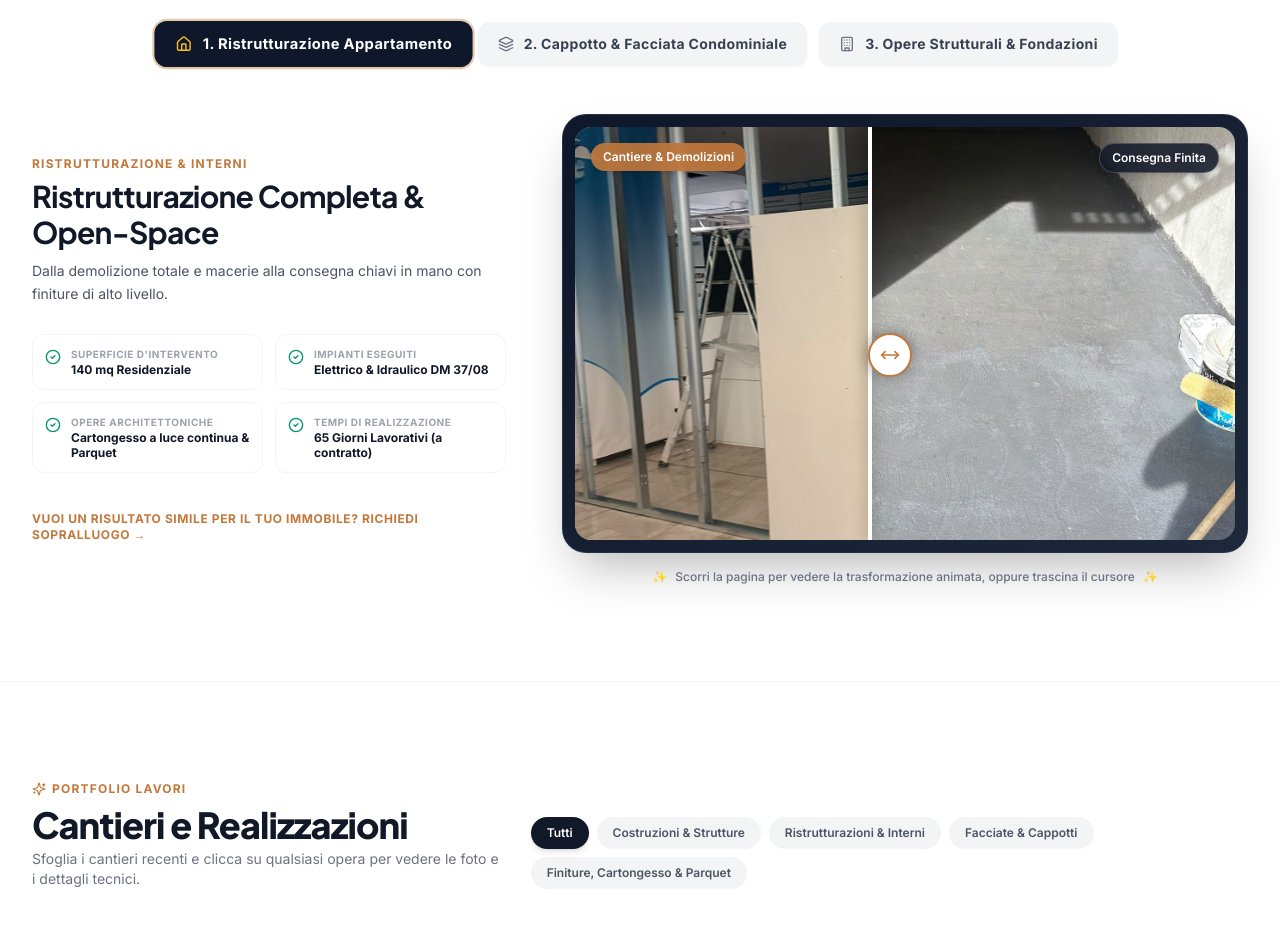
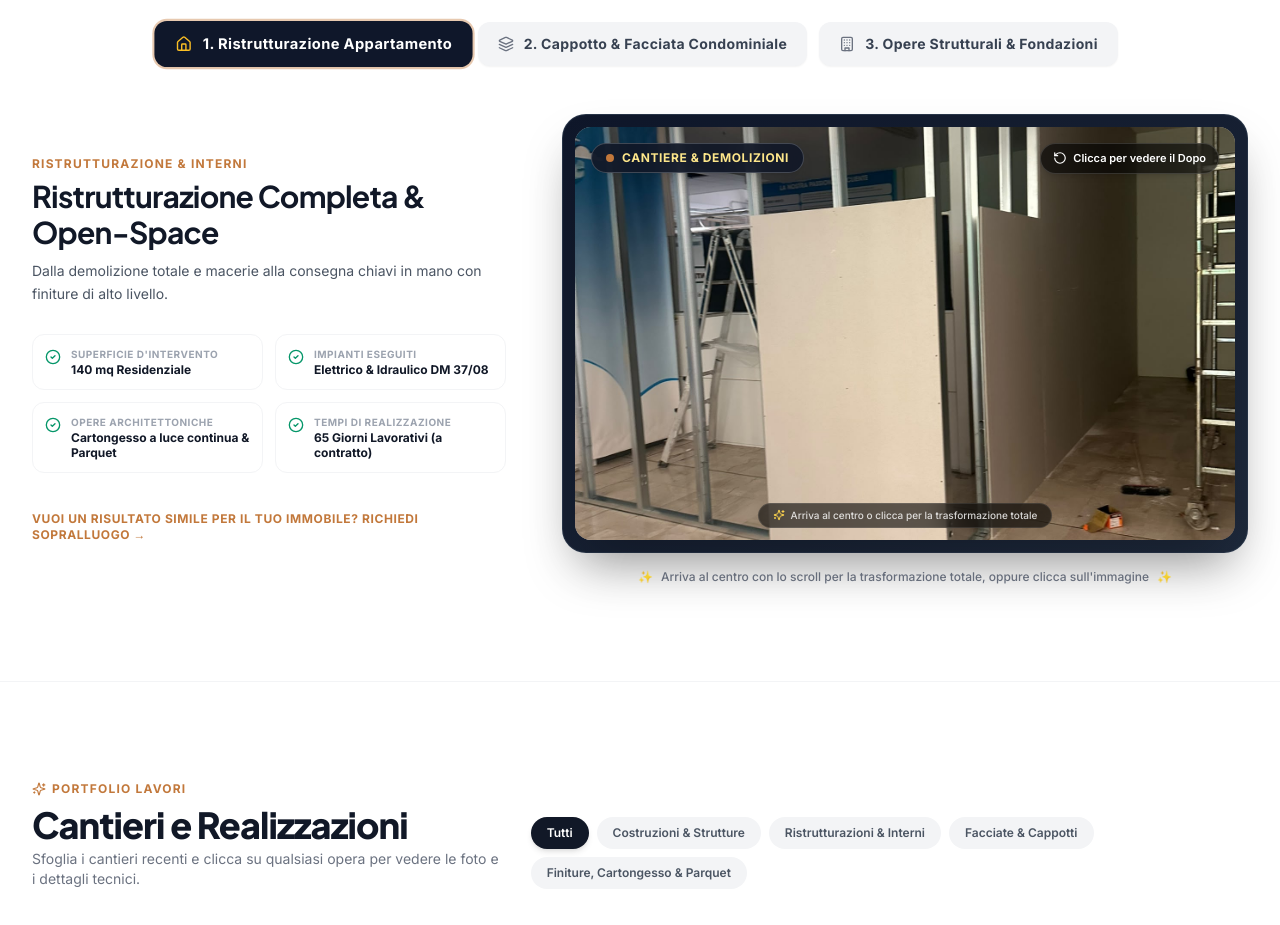
Before and after one commit to francescoseminara2000-wq/sito-impresa-edile, a React (Vite) app in the folder frontend/: page / in a window 1280 px wide. Shown: the part 3400-4325 px from the top of the page. Built offline with nearby package versions, Linux system fonts and the light colour scheme; no server answers.

Commit message:
feat(slider): transizione a spazzata fluida totale da prima a dopo quando arriva al centro

```diff
--- a/frontend/src/components/blocks/BeforeAfterBlock.tsx
+++ b/frontend/src/components/blocks/BeforeAfterBlock.tsx
@@ -188,7 +188,7 @@ export const BeforeAfterBlock: React.FC<{ content?: BeforeAfterContent }> = ({ c
                 />
               </div>
               <p className="text-center text-xs text-gray-500 mt-4 flex items-center justify-center gap-2 font-medium">
-                <span>✨</span> Scorri la pagina per vedere la trasformazione animata, oppure trascina il cursore <span>✨</span>
+                <span>✨</span> Arriva al centro con lo scroll per la trasformazione totale, oppure clicca sull'immagine <span>✨</span>
               </p>
             </div>
           </motion.div>
--- a/frontend/src/components/ui/BeforeAfterSlider.tsx
+++ b/frontend/src/components/ui/BeforeAfterSlider.tsx
@@ -1,6 +1,6 @@
-import React, { useState, useRef, useCallback, useEffect } from 'react';
-import { motion, useScroll, useTransform, useSpring, useMotionValue } from 'framer-motion';
-import { MoveHorizontal, Sparkles } from 'lucide-react';
+import React, { useState, useRef, useEffect } from 'react';
+import { motion, useScroll, useSpring, useMotionValue } from 'framer-motion';
+import { Sparkles, ArrowRight, RotateCcw } from 'lucide-react';
 
 interface BeforeAfterSliderProps {
   beforeImage: string;
@@ -18,112 +18,91 @@ export const BeforeAfterSlider: React.FC<BeforeAfterSliderProps> = ({
   className = '',
 }) => {
   const containerRef = useRef<HTMLDivElement>(null);
-  const [isManualDragging, setIsManualDragging] = useState(false);
-  const manualSliderPos = useMotionValue(50);
 
-  // Tracciamento dello scroll per animare automaticamente lo slider durante la discesa
+  // Stato corrente: 'before' (100% prima) o 'after' (100% dopo)
+  const [activeState, setActiveState] = useState<'before' | 'after'>('before');
+
+  // Posizione percentuale della maschera: 100 = tutto Prima, 0 = tutto Dopo
+  const targetPercent = useMotionValue(100);
+
+  // Molla elastica ultra-fluida per l'animazione di transizione completa a spazzata (wipe)
+  const smoothSweep = useSpring(targetPercent, {
+    damping: 24,
+    stiffness: 140,
+    mass: 0.6,
+  });
+
+  const [renderedPercent, setRenderedPercent] = useState(100);
+  const userManuallyToggled = useRef(false);
+
+  // Tracciamento dello scroll: quando la sezione arriva al centro dello schermo
   const { scrollYProgress } = useScroll({
     target: containerRef,
-    offset: ['start 85%', 'end 15%'],
+    offset: ['start 65%', 'end 35%'],
   });
 
-  // Mappa lo scroll progress (da 0 a 1) allo spostamento della levetta (da 12% a 88%)
-  const scrollMappedPos = useTransform(scrollYProgress, [0, 1], [12, 88]);
-
-  // Molla elastica ultra-fluida per il movimento automatico guidato dallo scroll
-  const smoothScrollPos = useSpring(scrollMappedPos, {
-    damping: 26,
-    stiffness: 110,
-    mass: 0.5,
-  });
-
-  // Posizione effettiva renderizzata (spring dello slider)
-  const [currentPosition, setCurrentPosition] = useState(50);
-  const isInteracting = useRef(false);
-
   useEffect(() => {
-    // Sincronizza la posizione guidata dallo scroll solo quando l'utente non sta trascinando manualmente
-    const unsubscribeScroll = smoothScrollPos.on('change', (latest) => {
-      if (!isInteracting.current) {
-        setCurrentPosition(latest);
-      }
+    const unsubscribeSpring = smoothSweep.on('change', (v) => {
+      setRenderedPercent(v);
     });
 
-    const unsubscribeManual = manualSliderPos.on('change', (latest) => {
-      if (isInteracting.current) {
-        setCurrentPosition(latest);
+    const unsubscribeScroll = scrollYProgress.on('change', (progress) => {
+      // Quando il blocco arriva al centro dello schermo (progress >= 0.5)
+      // scatta la transizione fluida e totale da Prima a Dopo
+      if (!userManuallyToggled.current) {
+        if (progress >= 0.5 && activeState !== 'after') {
+          setActiveState('after');
+          targetPercent.set(0); // Spazza completamente rivelando il Dopo al 100%
+        } else if (progress < 0.4 && activeState !== 'before') {
+          setActiveState('before');
+          targetPercent.set(100); // Ritorna fluidamente al Prima al 100%
+        }
       }
     });
 
     return () => {
+      unsubscribeSpring();
       unsubscribeScroll();
-      unsubscribeManual();
     };
-  }, [smoothScrollPos, manualSliderPos]);
+  }, [scrollYProgress, smoothSweep, targetPercent, activeState]);
 
-  // Gestione trascinamento manuale tramite Mouse o Touch
-  const handleManualMove = useCallback(
-    (clientX: number) => {
-      if (!containerRef.current) return;
-      const rect = containerRef.current.getBoundingClientRect();
-      const x = clientX - rect.left;
-      const percentage = Math.max(5, Math.min(95, (x / rect.width) * 100));
-      manualSliderPos.set(percentage);
-      setCurrentPosition(percentage);
-    },
-    [manualSliderPos]
-  );
+  // Possibilità di invertire/scattare la transizione anche cliccando sull'immagine o sui pulsanti
+  const toggleState = () => {
+    userManuallyToggled.current = true;
+    if (activeState === 'before') {
+      setActiveState('after');
+      targetPercent.set(0);
+    } else {
+      setActiveState('before');
+      targetPercent.set(100);
+    }
 
-  const handleStartDrag = (clientX: number) => {
-    isInteracting.current = true;
-    setIsManualDragging(true);
-    handleManualMove(clientX);
+    // Dopo 2 secondi riabilita dolcemente la sincronizzazione con lo scroll
+    setTimeout(() => {
+      userManuallyToggled.current = false;
+    }, 2000);
   };
 
-  const handleStopDrag = () => {
-    setIsManualDragging(false);
-    // Dopo 1.5 secondi di inattività riabilita dolcemente la sincronizzazione con lo scroll
-    setTimeout(() => {
-      isInteracting.current = false;
-    }, 1500);
-  };
-
-  const handleTouchMove = (e: React.TouchEvent) => {
-    if (!isManualDragging) return;
-    handleManualMove(e.touches[0].clientX);
-  };
-
-  const handleMouseMove = (e: React.MouseEvent) => {
-    if (!isManualDragging) return;
-    handleManualMove(e.clientX);
-  };
+  // La linea di luce a spazzata è visibile solo mentre l'animazione sta attraversando l'immagine
+  const isSweeping = renderedPercent > 1 && renderedPercent < 99;
 
   return (
     <div
       ref={containerRef}
-      className={`relative select-none overflow-hidden rounded-2xl shadow-soft-elevation cursor-ew-resize aspect-[16/10] bg-brand-dark group ${className}`}
-      onMouseDown={(e) => handleStartDrag(e.clientX)}
-      onMouseUp={handleStopDrag}
-      onMouseLeave={handleStopDrag}
-      onMouseMove={handleMouseMove}
-      onTouchStart={(e) => handleStartDrag(e.touches[0].clientX)}
-      onTouchEnd={handleStopDrag}
-      onTouchMove={handleTouchMove}
+      onClick={toggleState}
+      className={`relative select-none overflow-hidden rounded-2xl shadow-2xl aspect-[16/10] bg-brand-dark cursor-pointer group ${className}`}
     >
-      {/* Immagine DOPO (Sfondo completo) */}
+      {/* 1. Immagine DOPO (Realizzazione Finale a pieno schermo) */}
       <img
         src={afterImage}
         alt={afterLabel}
         className="absolute inset-0 w-full h-full object-cover pointer-events-none"
       />
-      <div className="absolute top-4 right-4 bg-brand-dark/85 backdrop-blur-md text-white text-xs font-semibold px-3 py-1.5 rounded-full border border-white/20 shadow-md">
-        {afterLabel}
-      </div>
 
-      {/* Immagine PRIMA (Ritaglio mascherato fluido) */}
+      {/* 2. Immagine PRIMA (Ritaglio mascherato che spazza via fluidamente fino al 100%) */}
       <div
         className="absolute inset-0 overflow-hidden pointer-events-none"
-        style={{ width: `${currentPosition}%` }}
+        style={{ width: `${renderedPercent}%` }}
       >
         <img
           src={beforeImage}
@@ -134,35 +113,55 @@ export const BeforeAfterSlider: React.FC<BeforeAfterSliderProps> = ({
             height: '100%',
           }}
         />
-        <div className="absolute top-4 left-4 bg-brand-terracotta/90 backdrop-blur-md text-white text-xs font-semibold px-3 py-1.5 rounded-full shadow-md">
-          {beforeLabel}
+      </div>
+
+      {/* 3. Lama di Luce / Laser a Spazzata (Sweep Bar) che attraversa lo schermo durante la transizione */}
+      {isSweeping && (
+        <div
+          className="absolute top-0 bottom-0 w-1 bg-white pointer-events-none shadow-[0_0_20px_#C2783B,0_0_35px_rgba(255,255,255,0.9)]"
+          style={{ left: `${renderedPercent}%` }}
+        >
+          {/* Bagliore centrale della lama di transizione */}
+          <div className="absolute top-1/2 -translate-y-1/2 -translate-x-1/2 w-8 h-8 rounded-full bg-white/90 border border-brand-terracotta shadow-[0_0_15px_#C2783B] flex items-center justify-center">
+            <Sparkles className="w-4 h-4 text-brand-terracotta animate-spin" />
+          </div>
+        </div>
+      )}
+
+      {/* 4. Barra di Stato Superiore con Pillola Dinamica "Prima" / "Dopo" */}
+      <div className="absolute top-4 inset-x-4 flex items-center justify-between pointer-events-none">
+        {/* Badge Stato Attuale */}
+        <motion.div
+          key={activeState}
+          initial={{ opacity: 0, y: -10 }}
+          animate={{ opacity: 1, y: 0 }}
+          transition={{ duration: 0.3 }}
+          className={`flex items-center gap-2 px-3.5 py-1.5 rounded-full text-xs font-bold uppercase tracking-wider backdrop-blur-md shadow-lg border ${
+            activeState === 'after'
+              ? 'bg-emerald-950/90 text-emerald-300 border-emerald-500/50 shadow-[0_0_15px_rgba(16,185,129,0.4)]'
+              : 'bg-brand-dark/90 text-amber-200 border-white/20'
+          }`}
+        >
+          <span
+            className={`w-2 h-2 rounded-full ${
+              activeState === 'after' ? 'bg-emerald-400 shadow-[0_0_8px_#34d399]' : 'bg-brand-terracotta'
+            }`}
+          />
+          <span>{activeState === 'after' ? afterLabel : beforeLabel}</span>
+        </motion.div>
+
+        {/* Pulsante rapido cliccabile "Inverti / Rivela" */}
+        <div className="flex items-center gap-1.5 px-3 py-1.5 rounded-full bg-black/60 backdrop-blur-md text-white text-[11px] font-semibold border border-white/15 shadow-md group-hover:bg-brand-terracotta transition-colors pointer-events-auto">
+          <RotateCcw className="w-3.5 h-3.5" />
+          <span>{activeState === 'before' ? 'Clicca per vedere il Dopo' : 'Clicca per vedere il Prima'}</span>
         </div>
       </div>
 
-      {/* Linea divisoria ad alta precisione con cursore animato */}
-      <div
-        className="absolute top-0 bottom-0 w-1 bg-white shadow-[0_0_15px_rgba(0,0,0,0.5)] pointer-events-none"
-        style={{ left: `${currentPosition}%` }}
-      >
-        <motion.div
-          animate={{
-            scale: isManualDragging ? 1.2 : 1,
-            boxShadow: isManualDragging
-              ? '0 0 25px rgba(194, 120, 59, 0.8)'
-              : '0 0 15px rgba(0, 0, 0, 0.4)',
-          }}
-          transition={{ type: 'spring', stiffness: 400, damping: 25 }}
-          className="absolute top-1/2 -translate-y-1/2 -translate-x-1/2 w-11 h-11 rounded-full bg-white text-brand-dark shadow-2xl flex items-center justify-center border-2 border-brand-terracotta"
-        >
-          <MoveHorizontal className="w-5 h-5 text-brand-terracotta" />
-        </motion.div>
-      </div>
-
-      {/* Indicatore discreto "Scroll Sync" in basso a destra */}
-      <div className="absolute bottom-3 inset-x-0 flex justify-center pointer-events-none opacity-0 group-hover:opacity-100 transition-opacity duration-300">
-        <span className="inline-flex items-center gap-1.5 px-3 py-1 rounded-full bg-black/60 backdrop-blur-md text-[10px] font-semibold text-white/90 border border-white/10 shadow-lg">
+      {/* 5. Micro-indicatore in basso al centro */}
+      <div className="absolute bottom-3 inset-x-0 flex justify-center pointer-events-none">
+        <span className="inline-flex items-center gap-1.5 px-3.5 py-1 rounded-full bg-black/60 backdrop-blur-md text-[10px] font-medium text-white/80 border border-white/10">
           <Sparkles className="w-3 h-3 text-amber-300" />
-          <span>Animato dallo scroll • Trascina per fermare</span>
+          <span>Arriva al centro o clicca per la trasformazione totale</span>
         </span>
       </div>
     </div>
```
